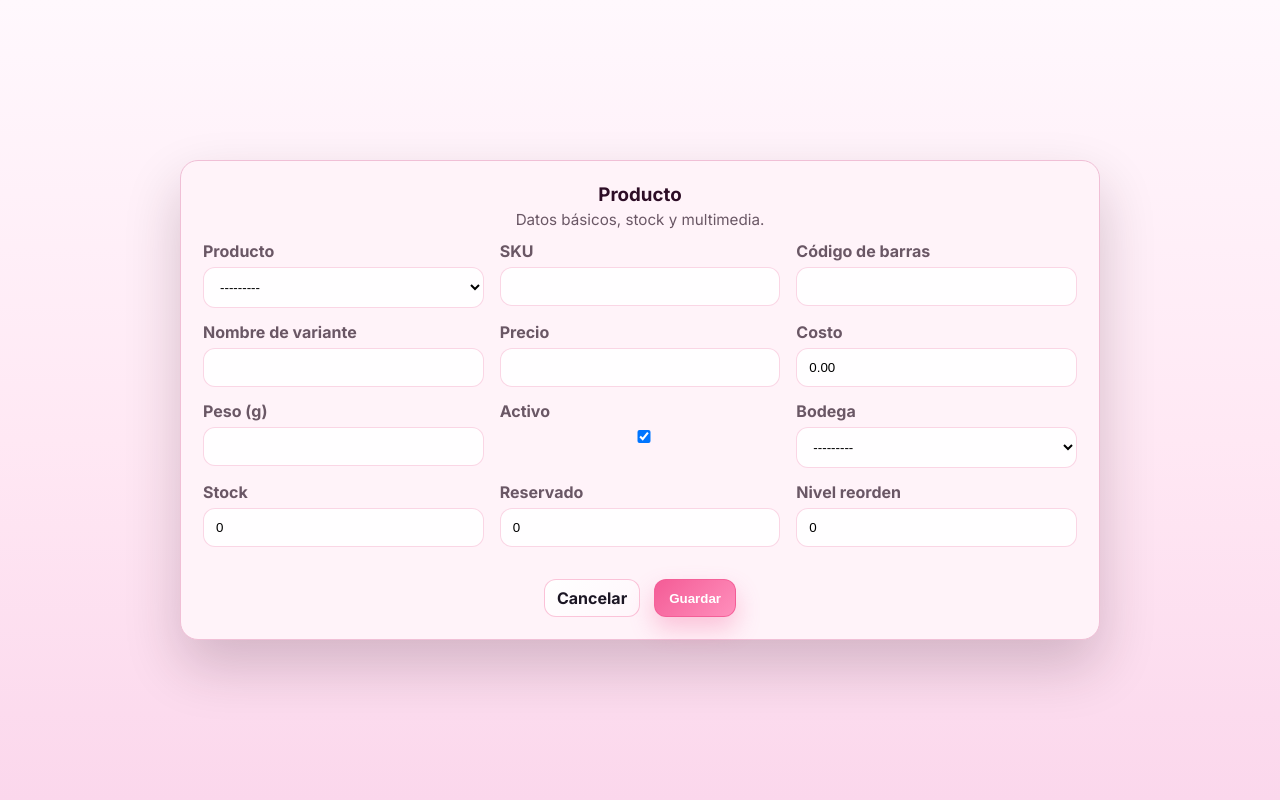
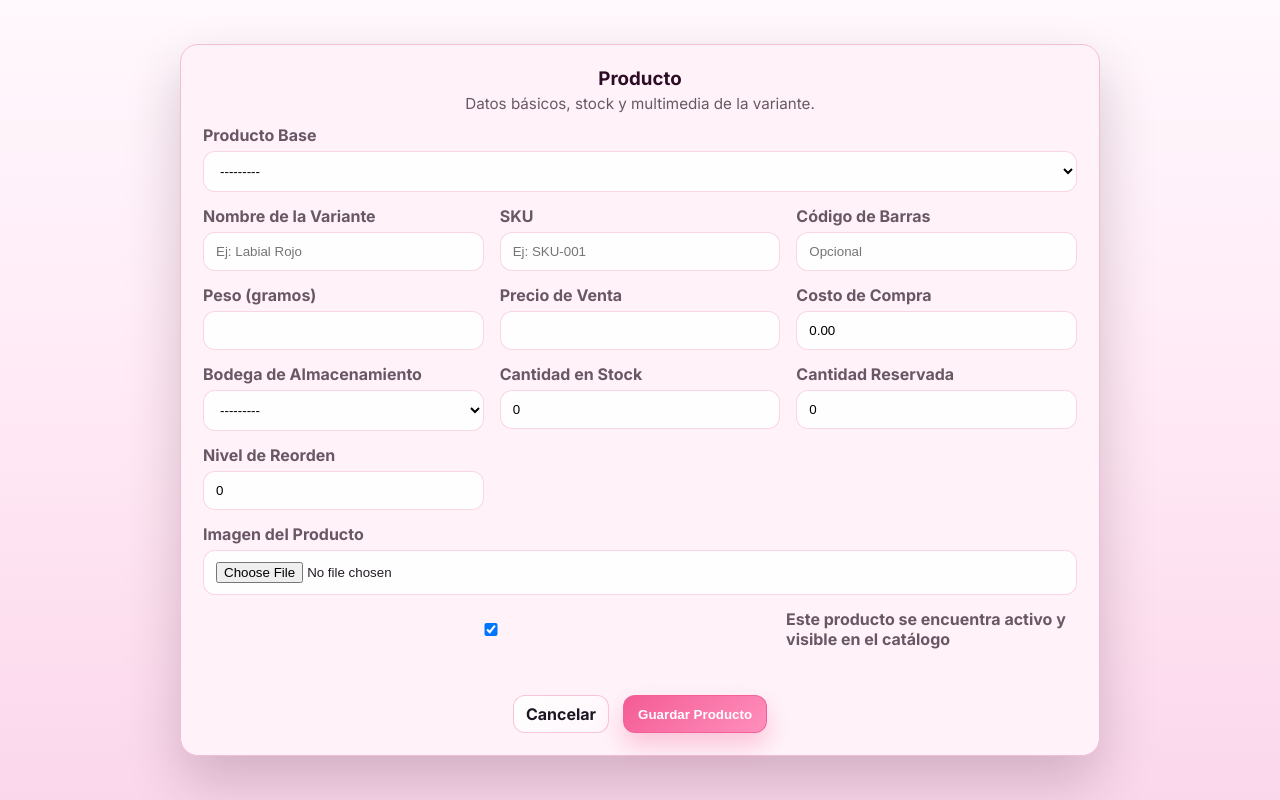
Before and after one commit to Abraham2175934105/nailsnice-render, a Django app: page /crear/ in a window 1280 px wide. Run offline with Django 4.2, Linux system fonts and the light colour scheme; the visitor is signed in with stand-in values (Sample User, id 1); data comes from the database, SQL or seed files in the repository; data that the repository does not hold is empty.

Commit message:
fix: ensure file input visibility for creating/editing images and optimize form layout structure

```diff
--- a/inventario/forms.py
+++ b/inventario/forms.py
@@ -6,6 +6,12 @@ from .models import Bodega, SaldoInventario, TipoMovimientoInventario, Movimient
 
 
 class VarianteProductoForm(forms.ModelForm):
+    imagen = forms.FileField(
+        required=False,
+        label="Imagen del Producto",
+        widget=forms.FileInput(attrs={'class': 'form-input'})
+    )
+
     class Meta:
         model = VarianteProducto
         fields = [
@@ -19,9 +25,13 @@ class VarianteProductoForm(forms.ModelForm):
             'activo',
         ]
         widgets = {
-            'precio': forms.NumberInput(attrs={'min': '0', 'step': '0.01'}),
-            'costo': forms.NumberInput(attrs={'min': '0', 'step': '0.01'}),
-            'peso_gramos': forms.NumberInput(attrs={'min': '0', 'step': '0.01'}),
+            'producto': forms.Select(attrs={'class': 'form-select'}),
+            'sku': forms.TextInput(attrs={'class': 'form-input', 'placeholder': 'Ej: SKU-001'}),
+            'codigo_barras': forms.TextInput(attrs={'class': 'form-input', 'placeholder': 'Opcional'}),
+            'nombre_variante': forms.TextInput(attrs={'class': 'form-input', 'placeholder': 'Ej: Labial Rojo'}),
+            'precio': forms.NumberInput(attrs={'min': '0', 'step': '0.01', 'class': 'form-input'}),
+            'costo': forms.NumberInput(attrs={'min': '0', 'step': '0.01', 'class': 'form-input'}),
+            'peso_gramos': forms.NumberInput(attrs={'min': '0', 'step': '0.01', 'class': 'form-input'}),
         }
         labels = {
             'producto': 'Producto',
@@ -44,9 +54,10 @@ class SaldoInventarioForm(forms.ModelForm):
         model = SaldoInventario
         fields = ['bodega', 'cantidad_existencia', 'cantidad_reservada', 'nivel_reorden']
         widgets = {
-            'cantidad_existencia': forms.NumberInput(attrs={'min': '0'}),
-            'cantidad_reservada': forms.NumberInput(attrs={'min': '0'}),
-            'nivel_reorden': forms.NumberInput(attrs={'min': '0'}),
+            'bodega': forms.Select(attrs={'class': 'form-select'}),
+            'cantidad_existencia': forms.NumberInput(attrs={'min': '0', 'class': 'form-input'}),
+            'cantidad_reservada': forms.NumberInput(attrs={'min': '0', 'class': 'form-input'}),
+            'nivel_reorden': forms.NumberInput(attrs={'min': '0', 'class': 'form-input'}),
         }
         labels = {
             'bodega': 'Bodega',
--- a/inventario/templates/inventario/formulario.html
+++ b/inventario/templates/inventario/formulario.html
@@ -7,8 +7,8 @@
 <div class="glass-panel fade-in-up crud-form-panel">
   <div class="modal-header modal-header-centered">
     <div class="u-text-center u-w-full">
-      <h3>Producto</h3>
-      <p class="section-subtitle">Datos básicos, stock y multimedia.</p>
+      <h3>{% if form %}Producto Legacy{% else %}Producto{% endif %}</h3>
+      <p class="section-subtitle">{% if form %}Actualiza los datos del producto legacy.{% else %}Datos básicos, stock y multimedia de la variante.{% endif %}</p>
     </div>
   </div>
 
@@ -18,13 +18,17 @@
     {% if form %}
       <!-- Formulario Legacy (ProductoMaquillaje) -->
       {% for field in form %}
-        {% if field.name == 'imagen' and producto.imagen %}
-          <div class="u-grid-full u-text-center" style="margin-bottom: 1rem; padding: 1rem; background: rgba(255,255,255,0.05); border-radius: 12px;">
-            <label style="display: block; margin-bottom: 0.5rem; font-weight: bold; color: var(--text-primary);">Foto Actual del Producto</label>
-            <img src="{{ producto.imagen.url }}" class="img-thumbnail" style="max-width: 150px; display: block; margin: 0 auto 10px; border-radius: 8px; box-shadow: 0 4px 12px rgba(0,0,0,0.15); border: 2px solid var(--accent-color, #e0e0e0);">
-          </div>
+        {% if field.name == 'imagen' %}
+          <!-- Preview above the image file upload field -->
+          {% if producto.imagen %}
+            <div class="u-grid-full u-text-center" style="margin-bottom: 1.5rem; padding: 1.2rem; background: rgba(255,255,255,0.05); border-radius: 12px; border: 1px dashed rgba(255,255,255,0.15);">
+              <label style="display: block; margin-bottom: 0.8rem; font-weight: 600; color: var(--text-primary); font-size: 0.9rem;">Foto Actual</label>
+              <img src="{{ producto.imagen.url }}" class="img-thumbnail" style="max-width: 150px; display: block; margin: 0 auto 10px; border-radius: 8px; box-shadow: 0 4px 12px rgba(0,0,0,0.15); border: 2px solid var(--accent-color, #ff4081);">
+            </div>
+          {% endif %}
         {% endif %}
-        <div class="field {% if field.name == 'descripcion' %}u-grid-full{% endif %}">
+
+        <div class="field {% if field.name == 'descripcion' or field.name == 'imagen' or field.name == 'nombre' %}u-grid-full{% endif %}">
           <label for="{{ field.id_for_label }}">{{ field.label }}</label>
           {{ field }}
           {% if field.errors %}
@@ -32,73 +36,100 @@
           {% endif %}
         </div>
       {% endfor %}
+
     {% else %}
-      <!-- Formulario Moderno (VarianteProducto) -->
-      <div class="field">
-        <label for="{{ form_variante.producto.id_for_label }}">Producto</label>
+      <!-- Formulario Moderno (VarianteProducto + SaldoInventario) -->
+
+      <!-- Preview above the image file upload field -->
+      {% if current_image %}
+        <div class="u-grid-full u-text-center" style="margin-bottom: 1.5rem; padding: 1.2rem; background: rgba(255,255,255,0.05); border-radius: 12px; border: 1px dashed rgba(255,255,255,0.15);">
+          <label style="display: block; margin-bottom: 0.8rem; font-weight: 600; color: var(--text-primary); font-size: 0.9rem;">Foto Actual</label>
+          <img src="/media/{{ current_image.ruta_almacenamiento }}" class="img-thumbnail" style="max-width: 150px; display: block; margin: 0 auto 10px; border-radius: 8px; box-shadow: 0 4px 12px rgba(0,0,0,0.15); border: 2px solid var(--accent-color, #ff4081);">
+        </div>
+      {% endif %}
+
+      <div class="field u-grid-full">
+        <label for="{{ form_variante.producto.id_for_label }}">Producto Base</label>
         {{ form_variante.producto }}
         {% if form_variante.producto.errors %}<span class="badge-chip">{{ form_variante.producto.errors }}</span>{% endif %}
       </div>
+
+      <div class="field">
+        <label for="{{ form_variante.nombre_variante.id_for_label }}">Nombre de la Variante</label>
+        {{ form_variante.nombre_variante }}
+        {% if form_variante.nombre_variante.errors %}<span class="badge-chip">{{ form_variante.nombre_variante.errors }}</span>{% endif %}
+      </div>
+
       <div class="field">
         <label for="{{ form_variante.sku.id_for_label }}">SKU</label>
         {{ form_variante.sku }}
         {% if form_variante.sku.errors %}<span class="badge-chip">{{ form_variante.sku.errors }}</span>{% endif %}
       </div>
+
       <div class="field">
-        <label for="{{ form_variante.codigo_barras.id_for_label }}">Código de barras</label>
+        <label for="{{ form_variante.codigo_barras.id_for_label }}">Código de Barras</label>
         {{ form_variante.codigo_barras }}
         {% if form_variante.codigo_barras.errors %}<span class="badge-chip">{{ form_variante.codigo_barras.errors }}</span>{% endif %}
       </div>
+
       <div class="field">
-        <label for="{{ form_variante.nombre_variante.id_for_label }}">Nombre de variante</label>
-        {{ form_variante.nombre_variante }}
-        {% if form_variante.nombre_variante.errors %}<span class="badge-chip">{{ form_variante.nombre_variante.errors }}</span>{% endif %}
+        <label for="{{ form_variante.peso_gramos.id_for_label }}">Peso (gramos)</label>
+        {{ form_variante.peso_gramos }}
+        {% if form_variante.peso_gramos.errors %}<span class="badge-chip">{{ form_variante.peso_gramos.errors }}</span>{% endif %}
       </div>
+
       <div class="field">
-        <label for="{{ form_variante.precio.id_for_label }}">Precio</label>
+        <label for="{{ form_variante.precio.id_for_label }}">Precio de Venta</label>
         {{ form_variante.precio }}
         {% if form_variante.precio.errors %}<span class="badge-chip">{{ form_variante.precio.errors }}</span>{% endif %}
       </div>
+
       <div class="field">
-        <label for="{{ form_variante.costo.id_for_label }}">Costo</label>
+        <label for="{{ form_variante.costo.id_for_label }}">Costo de Compra</label>
         {{ form_variante.costo }}
         {% if form_variante.costo.errors %}<span class="badge-chip">{{ form_variante.costo.errors }}</span>{% endif %}
       </div>
+
       <div class="field">
-        <label for="{{ form_variante.peso_gramos.id_for_label }}">Peso (g)</label>
-        {{ form_variante.peso_gramos }}
-        {% if form_variante.peso_gramos.errors %}<span class="badge-chip">{{ form_variante.peso_gramos.errors }}</span>{% endif %}
-      </div>
-      <div class="field">
-        <label for="{{ form_variante.activo.id_for_label }}">Activo</label>
-        {{ form_variante.activo }}
-        {% if form_variante.activo.errors %}<span class="badge-chip">{{ form_variante.activo.errors }}</span>{% endif %}
-      </div>
-      <div class="field">
-        <label for="{{ form_saldo.bodega.id_for_label }}">Bodega</label>
+        <label for="{{ form_saldo.bodega.id_for_label }}">Bodega de Almacenamiento</label>
         {{ form_saldo.bodega }}
         {% if form_saldo.bodega.errors %}<span class="badge-chip">{{ form_saldo.bodega.errors }}</span>{% endif %}
       </div>
+
       <div class="field">
-        <label for="{{ form_saldo.cantidad_existencia.id_for_label }}">Stock</label>
+        <label for="{{ form_saldo.cantidad_existencia.id_for_label }}">Cantidad en Stock</label>
         {{ form_saldo.cantidad_existencia }}
         {% if form_saldo.cantidad_existencia.errors %}<span class="badge-chip">{{ form_saldo.cantidad_existencia.errors }}</span>{% endif %}
       </div>
+
       <div class="field">
-        <label for="{{ form_saldo.cantidad_reservada.id_for_label }}">Reservado</label>
+        <label for="{{ form_saldo.cantidad_reservada.id_for_label }}">Cantidad Reservada</label>
         {{ form_saldo.cantidad_reservada }}
         {% if form_saldo.cantidad_reservada.errors %}<span class="badge-chip">{{ form_saldo.cantidad_reservada.errors }}</span>{% endif %}
       </div>
+
       <div class="field">
-        <label for="{{ form_saldo.nivel_reorden.id_for_label }}">Nivel reorden</label>
+        <label for="{{ form_saldo.nivel_reorden.id_for_label }}">Nivel de Reorden</label>
         {{ form_saldo.nivel_reorden }}
         {% if form_saldo.nivel_reorden.errors %}<span class="badge-chip">{{ form_saldo.nivel_reorden.errors }}</span>{% endif %}
       </div>
+
+      <div class="field u-grid-full">
+        <label for="{{ form_variante.imagen.id_for_label }}">Imagen del Producto</label>
+        {{ form_variante.imagen }}
+        {% if form_variante.imagen.errors %}<span class="badge-chip">{{ form_variante.imagen.errors }}</span>{% endif %}
+      </div>
+
+      <div class="field u-grid-full" style="flex-direction: row; align-items: center; gap: 8px;">
+        {{ form_variante.activo }}
+        <label for="{{ form_variante.activo.id_for_label }}" style="margin: 0; cursor: pointer;">Este producto se encuentra activo y visible en el catálogo</label>
+        {% if form_variante.activo.errors %}<span class="badge-chip">{{ form_variante.activo.errors }}</span>{% endif %}
+      </div>
     {% endif %}
 
-    <div class="form-actions form-actions-center u-grid-full">
+    <div class="form-actions form-actions-center u-grid-full" style="margin-top: 2rem;">
       <a class="btn-ghost" href="{% url 'lista_inventario' %}">Cancelar</a>
-      <button type="submit" class="btn-pill btn-primary">Guardar</button>
+      <button type="submit" class="btn-pill btn-primary">Guardar Producto</button>
     </div>
   </form>
 </div>
--- a/inventario/views.py
+++ b/inventario/views.py
@@ -11,7 +11,7 @@ from django.shortcuts import render, redirect, get_object_or_404
 
 from core.auth import admin_required
 from core.pdf_reports import build_crud_pdf_response
-from productos.models import VarianteProducto, Producto
+from productos.models import VarianteProducto, Producto, ImagenProducto
 from .forms import VarianteProductoForm, SaldoInventarioForm, ProductoMaquillajeForm, MovimientoInventarioForm, ItemMovimientoForm
 from .models import Bodega, SaldoInventario, ProductoMaquillaje, MovimientoInventario, TipoMovimientoInventario
 from .services import save_producto_form, soft_delete_producto, registrar_movimiento
@@ -209,23 +209,48 @@ def lista_inventario(request):
 @admin_required
 def crear_producto(request):
     _ensure_default_bodega()
-    if request.method == 'POST':
-        variante_form = VarianteProductoForm(request.POST)
-        saldo_form = SaldoInventarioForm(request.POST)
-        if variante_form.is_valid() and saldo_form.is_valid():
-            with transaction.atomic():
-                variante = variante_form.save()
-                saldo = saldo_form.save(commit=False)
-                saldo.variante = variante
-                saldo.save()
-            return redirect('lista_inventario')
+    using_saldos = not ProductoMaquillaje.objects.exists()
+
+    if not using_saldos:
+        if request.method == 'POST':
+            form = ProductoMaquillajeForm(request.POST, request.FILES)
+            if form.is_valid():
+                save_producto_form(form, user=request.user)
+                return redirect('lista_inventario')
+        else:
+            form = ProductoMaquillajeForm()
+        return render(request, 'inventario/formulario.html', {
+            'form': form,
+        })
     else:
-        variante_form = VarianteProductoForm()
-        saldo_form = SaldoInventarioForm()
-    return render(request, 'inventario/formulario.html', {
-        'form_variante': variante_form,
-        'form_saldo': saldo_form,
-    })
+        if request.method == 'POST':
+            variante_form = VarianteProductoForm(request.POST, request.FILES)
+            saldo_form = SaldoInventarioForm(request.POST)
+            if variante_form.is_valid() and saldo_form.is_valid():
+                with transaction.atomic():
+                    variante = variante_form.save()
+                    saldo = saldo_form.save(commit=False)
+                    saldo.variante = variante
+                    saldo.save()
+
+                    imagen = variante_form.cleaned_data.get('imagen')
+                    if imagen:
+                        from django.core.files.storage import default_storage
+                        path = default_storage.save(f'productos/{imagen.name}', imagen)
+                        ImagenProducto.objects.create(
+                            producto=variante.producto,
+                            variante=variante,
+                            ruta_almacenamiento=path,
+                            es_principal=True
+                        )
+                return redirect('lista_inventario')
+        else:
+            variante_form = VarianteProductoForm()
+            saldo_form = SaldoInventarioForm()
+        return render(request, 'inventario/formulario.html', {
+            'form_variante': variante_form,
+            'form_saldo': saldo_form,
+        })
 
 
 @admin_required
@@ -250,7 +275,7 @@ def editar_producto(request, id):
 
     saldo = SaldoInventario.objects.filter(variante=variante).first()
     if request.method == 'POST':
-        variante_form = VarianteProductoForm(request.POST, instance=variante)
+        variante_form = VarianteProductoForm(request.POST, request.FILES, instance=variante)
         saldo_form = SaldoInventarioForm(request.POST, instance=saldo)
         if variante_form.is_valid() and saldo_form.is_valid():
             with transaction.atomic():
@@ -258,14 +283,31 @@ def editar_producto(request, id):
                 saldo = saldo_form.save(commit=False)
                 saldo.variante = variante
                 saldo.save()
+
+                imagen = variante_form.cleaned_data.get('imagen')
+                if imagen:
+                    # Inactivate/Delete previous images
+                    ImagenProducto.objects.filter(variante=variante).delete()
+
+                    from django.core.files.storage import default_storage
+                    path = default_storage.save(f'productos/{imagen.name}', imagen)
+                    ImagenProducto.objects.create(
+                        producto=variante.producto,
+                        variante=variante,
+                        ruta_almacenamiento=path,
+                        es_principal=True
+                    )
             return redirect('lista_inventario')
     else:
         variante_form = VarianteProductoForm(instance=variante)
         saldo_form = SaldoInventarioForm(instance=saldo)
+
+    current_image = ImagenProducto.objects.filter(variante=variante).first()
     return render(request, 'inventario/formulario.html', {
         'form_variante': variante_form,
         'form_saldo': saldo_form,
         'variante': variante,
+        'current_image': current_image,
     })
 
 
```
